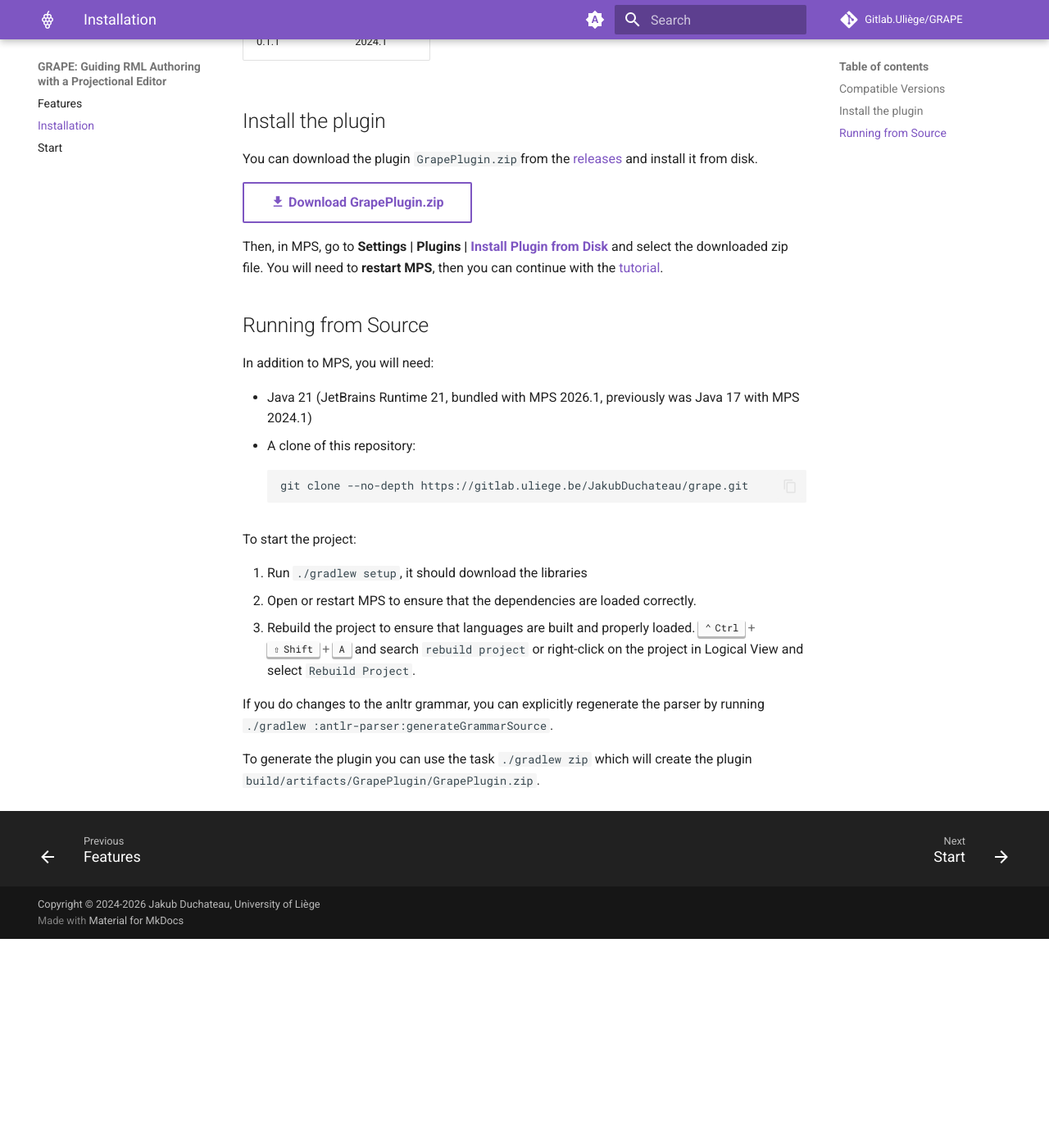
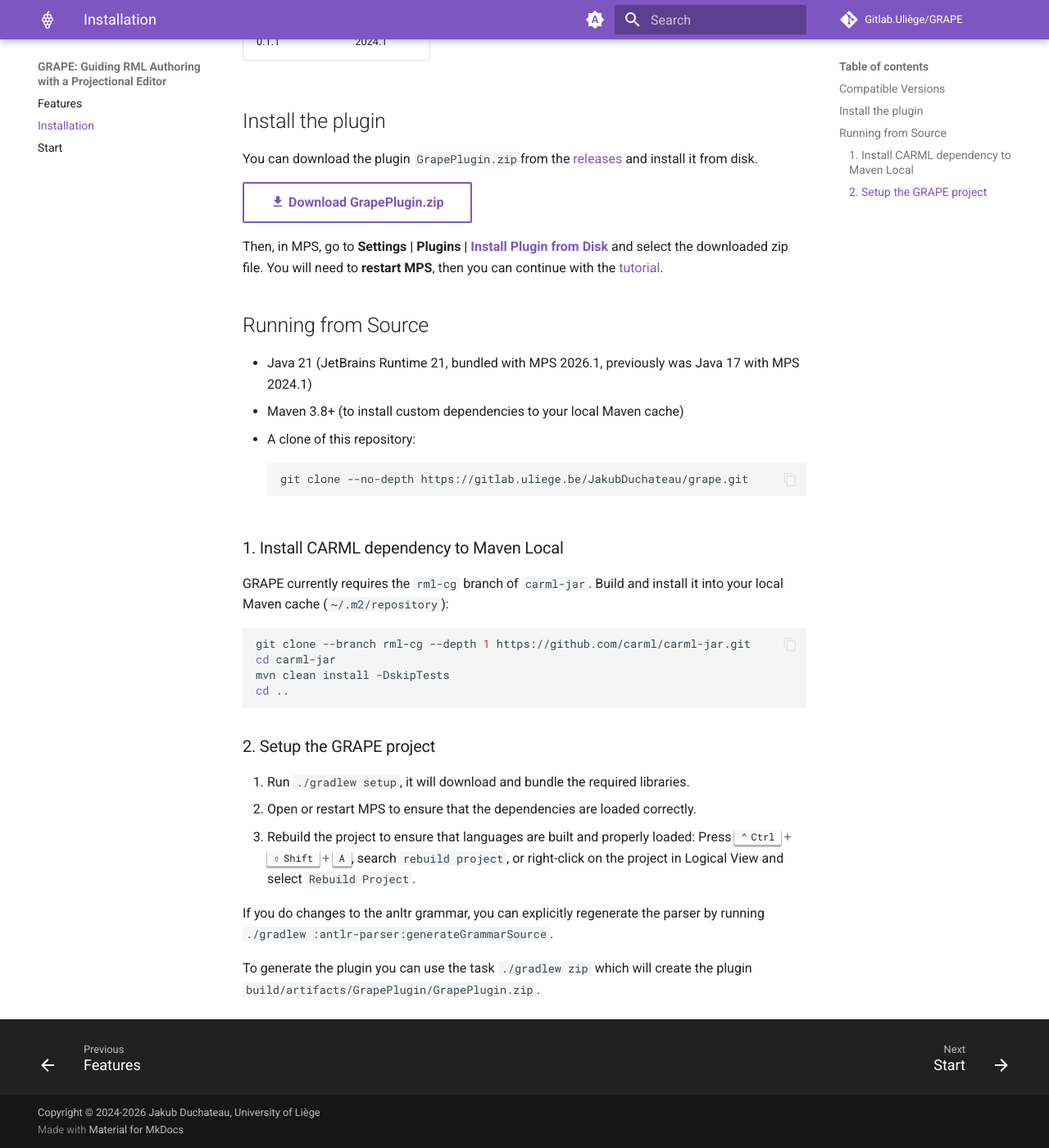
Before and after one commit to jduchateau/GRAPE, an MkDocs documentation site: the page built from docs/install.md, in a window 1280 px wide and 1400 px high, scrolled down 534 px. Shown: the whole window at 82% size. Built offline with MkDocs 1.6.1 and Material for MkDocs 9.7.7, drawn with Linux system fonts in a browser that asks for light colours; before the commit the page ends 1679 px from its top, so only the background shows below that.

Commit message:
build: fix dependency resolution, remove temporary repo, and add CI carml caching

````diff
--- a/docs/install.md
+++ b/docs/install.md
@@ -27,20 +27,30 @@ You will need to **restart MPS**, then you can continue with the [tutorial](star
 
 ## Running from Source
 
-In addition to MPS, you will need:
-
 - Java 21 (JetBrains Runtime 21, bundled with MPS 2026.1, previously was Java 17 with MPS 2024.1)
+- Maven 3.8+ (to install custom dependencies to your local Maven cache)
 - A clone of this repository:
 ```shell
 git clone --no-depth https://gitlab.uliege.be/JakubDuchateau/grape.git
 ```
 
-To start the project:
+### 1. Install CARML dependency to Maven Local
 
-1. Run `./gradlew setup`, it should download the libraries
+GRAPE currently requires the `rml-cg` branch of `carml-jar`. Build and install it into your local Maven cache (`~/.m2/repository`):
+
+```shell
+git clone --branch rml-cg --depth 1 https://github.com/carml/carml-jar.git
+cd carml-jar
+mvn clean install -DskipTests
+cd ..
+```
+
+### 2. Setup the GRAPE project
+
+1. Run `./gradlew setup`, it will download and bundle the required libraries.
 2. Open or restart MPS to ensure that the dependencies are loaded correctly.
-3. Rebuild the project to ensure that languages are built and properly loaded.
-   ++ctrl+shift+a++ and search `rebuild project`
+3. Rebuild the project to ensure that languages are built and properly loaded:
+   Press ++ctrl+shift+a++, search `rebuild project`,
    or right-click on the project in Logical View and select `Rebuild Project`.
 
 
````
Also changed, not shown: .gitlab-ci.yml (+35 -1 lines), 3 other files.
